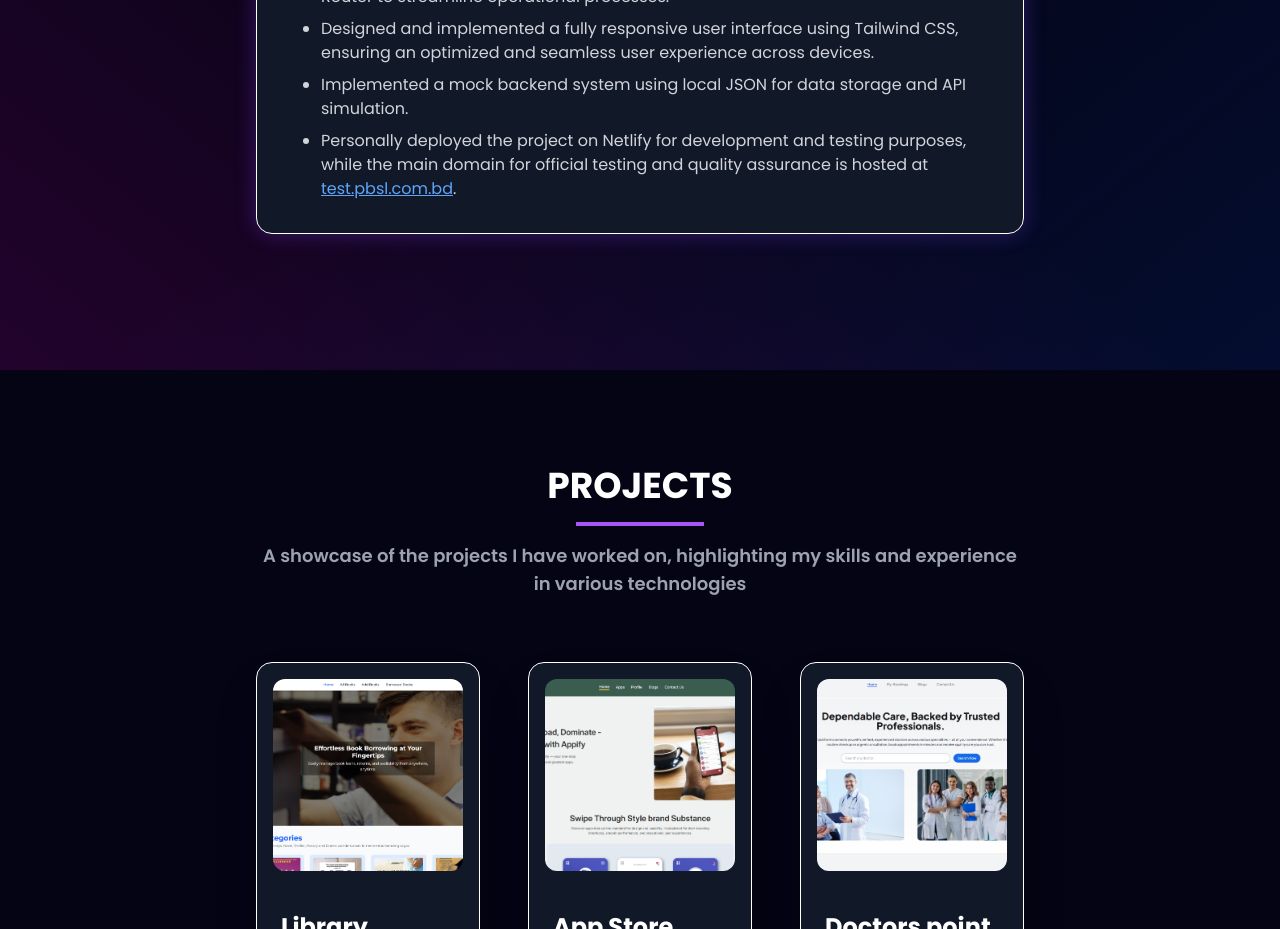
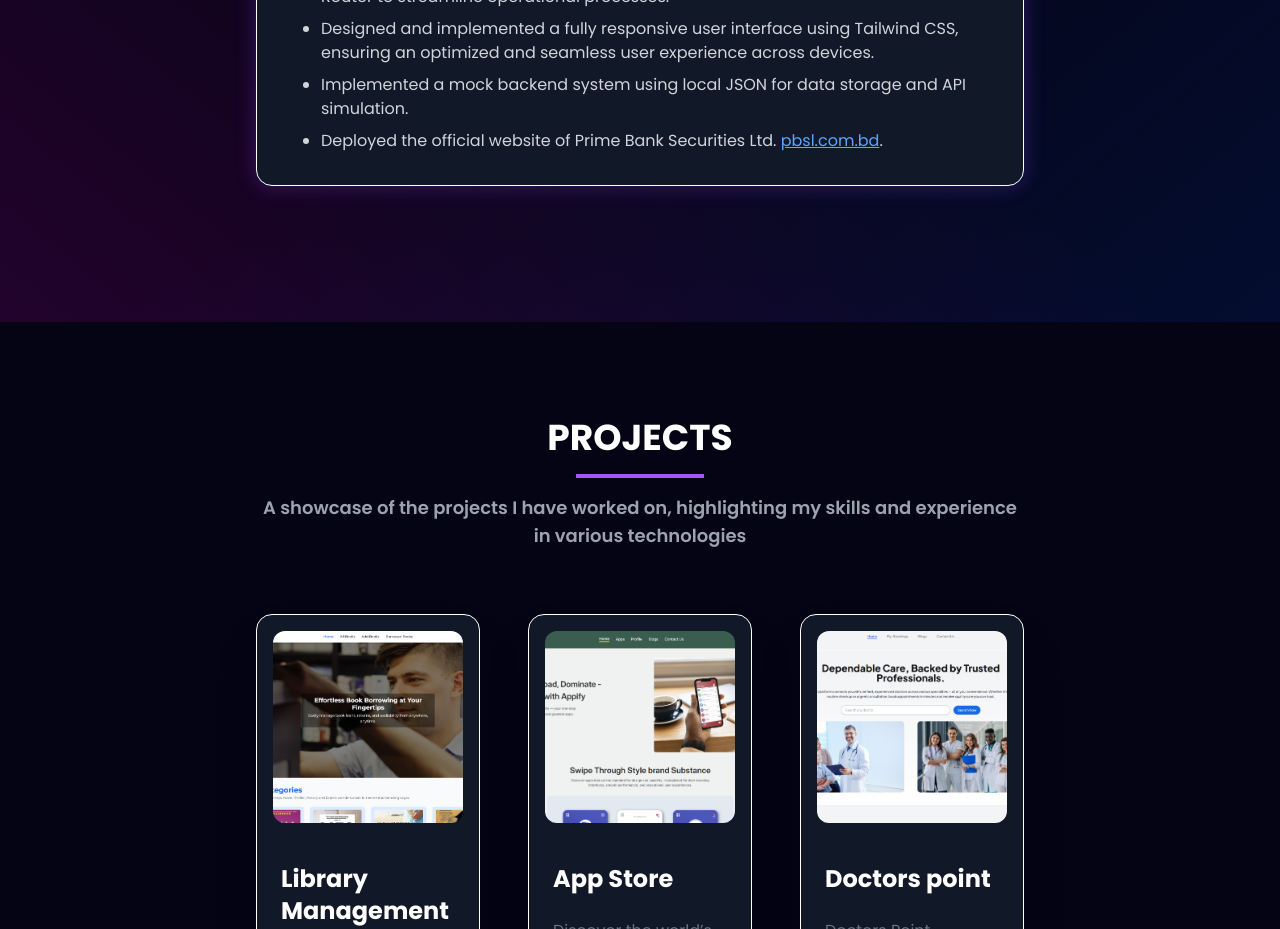
Before and after one commit to mubtasimprime/Mubtasim_Portfolio, a React (Vite) app: page / in a window 1280 px wide. Shown: the part 2700-3629 px from the top of the page. Built offline with nearby package versions, Linux system fonts and the light colour scheme.

Commit message:
Updated the experience part

```diff
--- a/src/constants.js
+++ b/src/constants.js
@@ -158,7 +158,7 @@ export const experiences = [
       "Focused on performance optimization to enhance overall application responsiveness and usability using ReactJS, HTML5, CSS3, JavaScript, and React Router to streamline operational processes.",
       "Designed and implemented a fully responsive user interface using Tailwind CSS, ensuring an optimized and seamless user experience across devices.",
       "Implemented a mock backend system using local JSON for data storage and API simulation.",
-      `Personally deployed the project on Netlify for development and testing purposes, while the main domain for official testing and quality assurance is hosted at <a href="https://test.pbsl.com.bd" target="_blank" rel="noopener noreferrer" class="text-blue-400 underline">test.pbsl.com.bd</a>.`,
+      `Deployed the official website of Prime Bank Securities Ltd. <a href="https://pbsl.com.bd" target="_blank" rel="noopener noreferrer" class="text-blue-400 underline">pbsl.com.bd</a>.`,
     ],
     skills: [
       "HTML",
```
